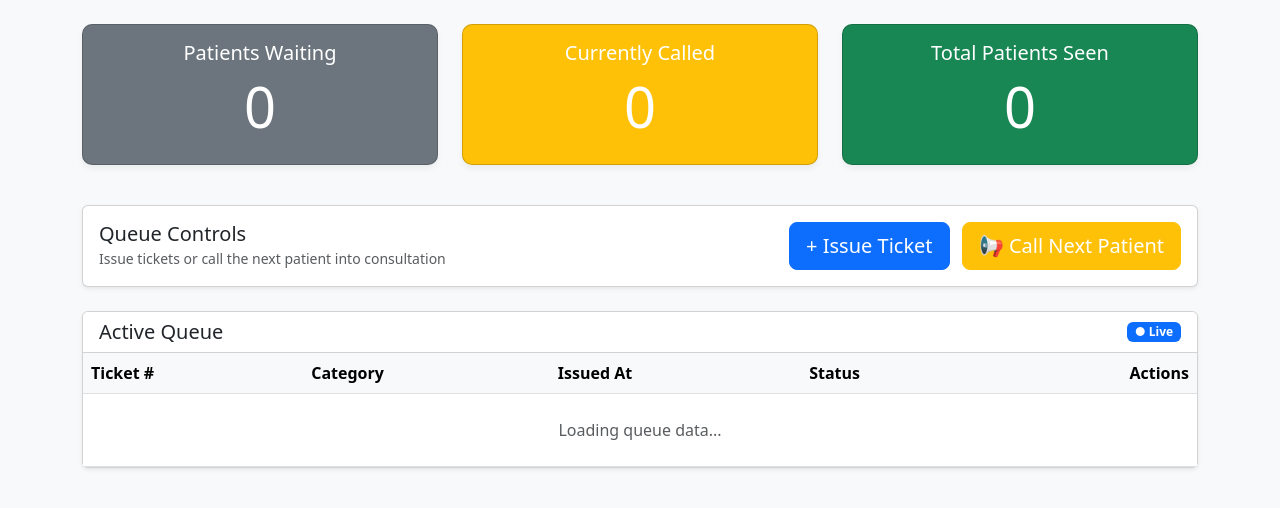
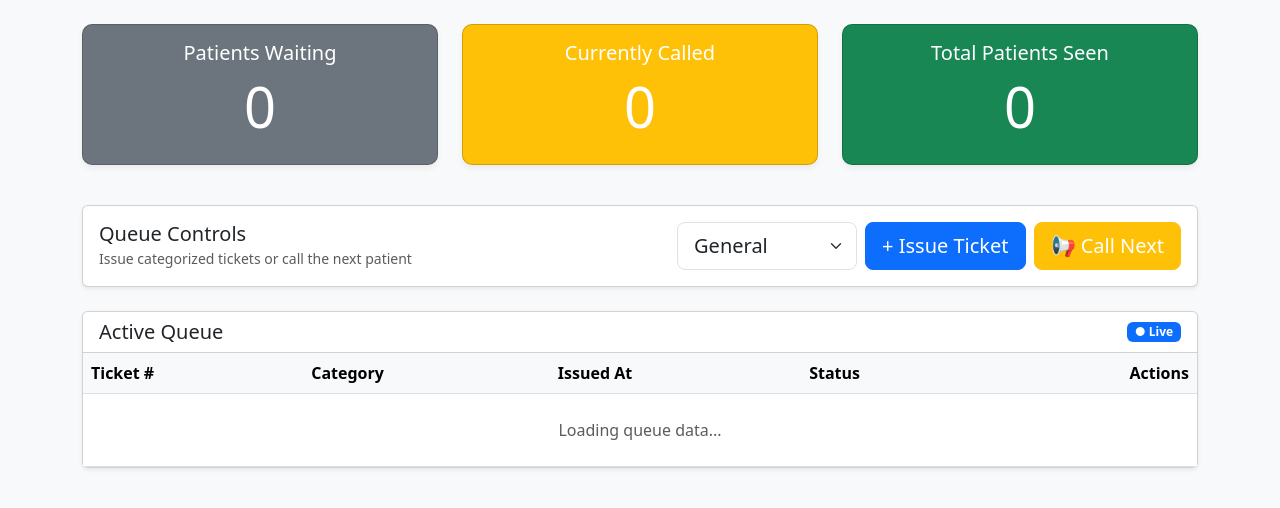
Before and after one commit to drmoosadesai/patient-queue-web, a Flask app: page /dashboard in a window 1280 px wide. Shown: the part 56-564 px from the top of the page. Run offline with Flask 3, Linux system fonts and the light colour scheme; the visitor is signed in with stand-in values (Sample User, id 1).

Commit message:
Restore ticket category dropdown and call next button functionality

```diff
--- a/templates/dashboard.html
+++ b/templates/dashboard.html
@@ -69,14 +69,22 @@
         <!-- Action Panel (Admin & Reception Only) -->
         {% if user.role in ['Admin', 'Reception'] %}
         <div class="card mb-4 shadow-sm">
-            <div class="card-body d-flex justify-content-between align-items-center">
+            <div class="card-body d-flex justify-content-between align-items-center flex-wrap gap-3">
                 <div>
                     <h5 class="mb-0">Queue Controls</h5>
-                    <small class="text-muted">Issue tickets or call the next patient into consultation</small>
+                    <small class="text-muted">Issue categorized tickets or call the next patient</small>
                 </div>
-                <div>
-                    <button class="btn btn-primary btn-lg me-2" onclick="createTicket()">+ Issue Ticket</button>
-                    <button class="btn btn-warning btn-lg text-white" onclick="callNext()">📢 Call Next Patient</button>
+                <div class="d-flex align-items-center gap-2">
+                    <!-- Category Selector for Issuing Tickets -->
+                    <select id="ticket-category" class="form-select form-select-lg" style="width: 180px;">
+                        <option value="General">General</option>
+                        <option value="Bloods">Bloods</option>
+                        <option value="Injection">Injection</option>
+                        <option value="Consultation">Consultation</option>
+                        <option value="Follow-up">Follow-up</option>
+                    </select>
+                    <button class="btn btn-primary btn-lg" onclick="createTicket()">+ Issue Ticket</button>
+                    <button class="btn btn-warning btn-lg text-white" onclick="callNext()">📢 Call Next</button>
                 </div>
             </div>
         </div>
@@ -113,23 +121,18 @@
 
     <script>
         const userRole = "{{ user.role }}";
-
-        // Keep track of tickets that the doctor has clicked but DB hasn't finished saving yet
         const processingTickets = new Set();
 
-        // Fetch queue data from server
         async function fetchQueue() {
             try {
                 const res = await fetch('/api/queue');
                 if (!res.ok) return;
                 const data = await res.json();
 
-                // Update live counters
                 document.getElementById('waiting-count').innerText = data.waiting_count;
                 document.getElementById('called-count').innerText = data.called_count;
                 document.getElementById('seen-count').innerText = data.total_seen;
 
-                // Render queue table
                 const tbody = document.getElementById('queue-table-body');
                 if (data.tickets.length === 0) {
                     tbody.innerHTML = `<tr><td colspan="5" class="text-center py-4 text-muted">No active patients in the queue.</td></tr>`;
@@ -140,7 +143,6 @@
                 let visibleRows = 0;
 
                 data.tickets.forEach(ticket => {
-                    // Skip drawing this row if the doctor just clicked "Mark Seen" on it
                     if (processingTickets.has(ticket.id)) return;
 
                     let statusBadge = ticket.status === 'Called'
@@ -164,11 +166,10 @@
                     visibleRows++;
                 });
 
-                // Prevent wiping out table if all rows are currently processing
                 if (visibleRows > 0) {
                     tbody.innerHTML = html;
                 } else if (data.tickets.length === processingTickets.size) {
-                    // Do nothing, wait for next cycle to show empty state
+                    // Do nothing while processing
                 } else {
                     tbody.innerHTML = `<tr><td colspan="5" class="text-center py-4 text-muted">No active patients in the queue.</td></tr>`;
                 }
@@ -178,13 +179,15 @@
             }
         }
 
-        // Issue new ticket (Reception / Admin)
         async function createTicket() {
+            const categorySelect = document.getElementById('ticket-category');
+            const category = categorySelect ? categorySelect.value : 'General';
+
             try {
                 const res = await fetch('/api/ticket/create', {
                     method: 'POST',
                     headers: { 'Content-Type': 'application/json' },
-                    body: JSON.stringify({ category: 'General' })
+                    body: JSON.stringify({ category: category })
                 });
                 const data = await res.json();
                 if (data.success) {
@@ -197,7 +200,6 @@
             }
         }
 
-        // Call Next Patient (Reception / Admin)
         async function callNext() {
             try {
                 const res = await fetch('/api/ticket/call_next', { method: 'POST' });
@@ -212,12 +214,9 @@
             }
         }
 
-        // Mark Patient Seen (Doctor / Admin)
         async function markSeen(ticketId) {
-            // Add ID to set so it doesn't reappear in the next fetchQueue cycle
             processingTickets.add(ticketId);
 
-            // Give instant visual feedback
             const row = document.getElementById(`ticket-row-${ticketId}`);
             if (row) {
                 row.style.opacity = '0.5';
@@ -232,7 +231,7 @@
                     if (row) row.remove();
                 } else {
                     alert('Could not mark patient as seen.');
-                    processingTickets.delete(ticketId); // Unfreeze row so they can try again
+                    processingTickets.delete(ticketId);
                 }
             } catch (err) {
                 console.error("Error marking seen:", err);
@@ -241,10 +240,7 @@
             fetchQueue();
         }
 
-        // Poll server every 1 second (1000ms) for fast cross-device sync
         setInterval(fetchQueue, 1000);
-
-        // Initial load
         fetchQueue();
     </script>
 </body>
```
